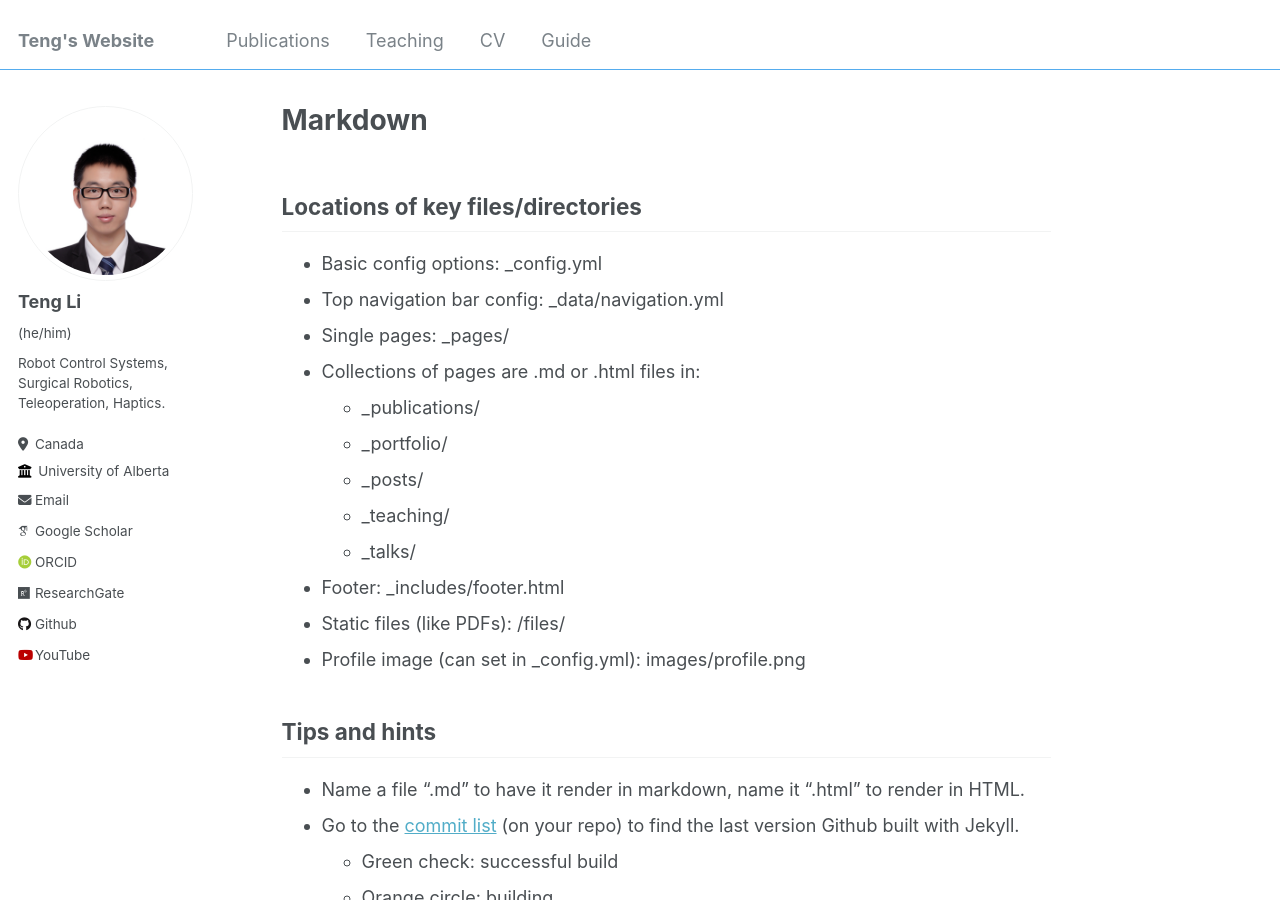
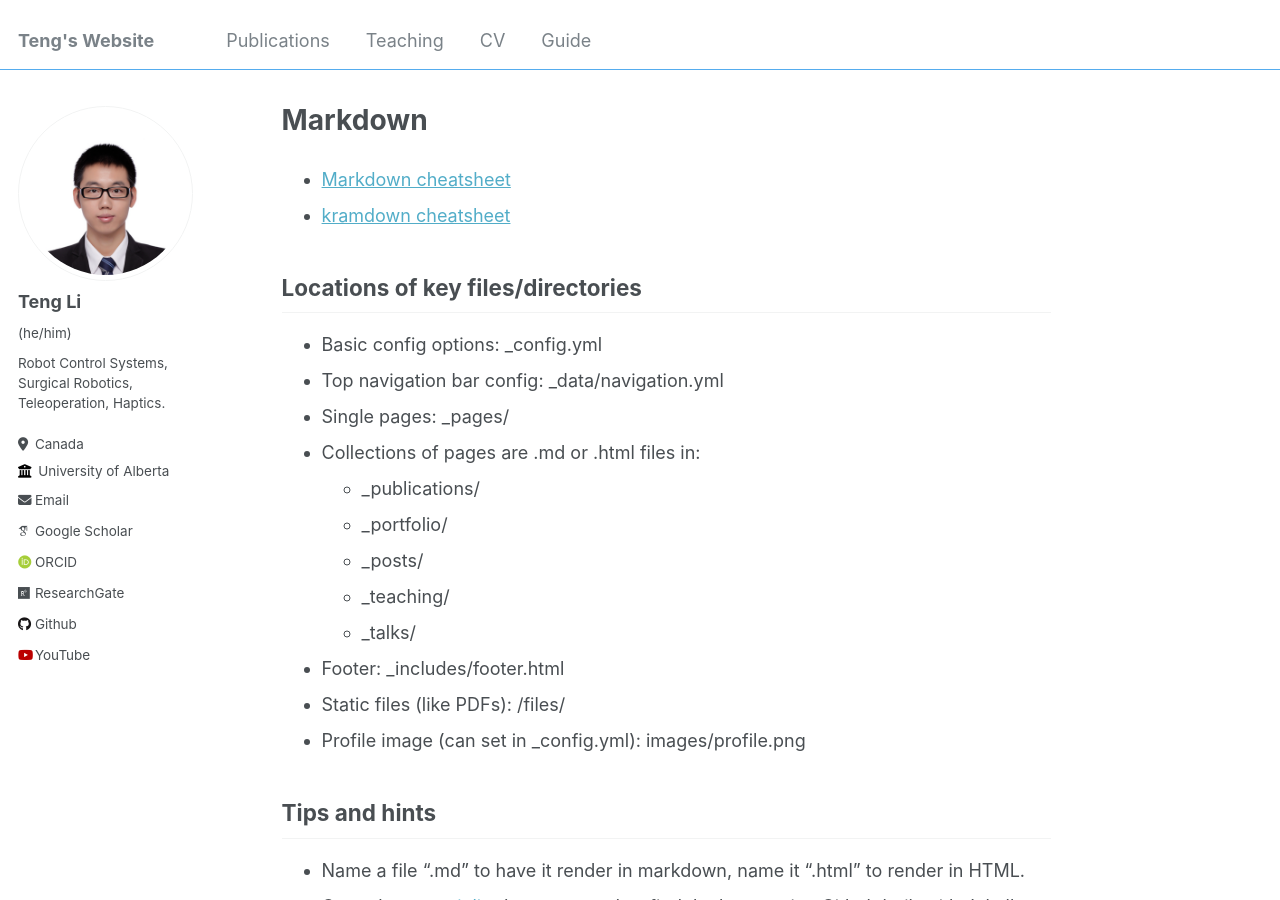
Before and after one commit to teng4/teng4.github.io, a Jekyll site: the page built from _pages/markdown.md, in a window 1280 px wide and 900 px high. Built offline with Jekyll 4.4.1, drawn with Linux system fonts in a browser that asks for light colours; some web fonts are replaced.

Commit message:
Update markdown.md

```diff
--- a/_pages/markdown.md
+++ b/_pages/markdown.md
@@ -6,6 +6,9 @@ redirect_from:
   - /md/
   - /markdown.html
 ---
+
+* [Markdown cheatsheet](https://dieghernan.github.io/chulapa-101/cheatsheets/01-markdown-cheat-sheet)
+* [kramdown cheatsheet](https://dieghernan.github.io/chulapa-101/cheatsheets/02-kramdown-cheat-sheet)
 
 ## Locations of key files/directories
 
```
